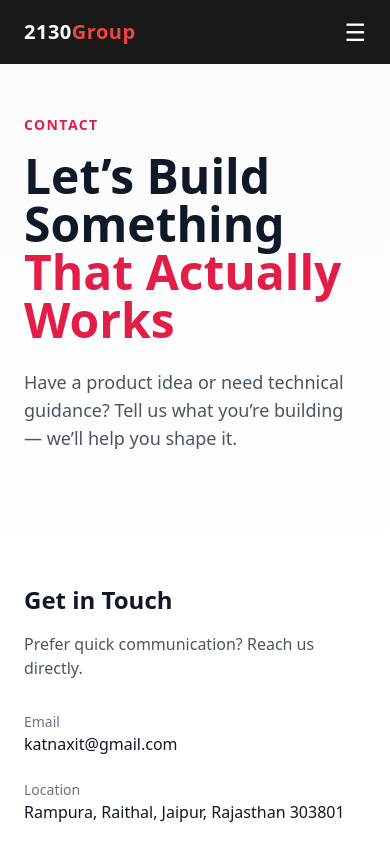
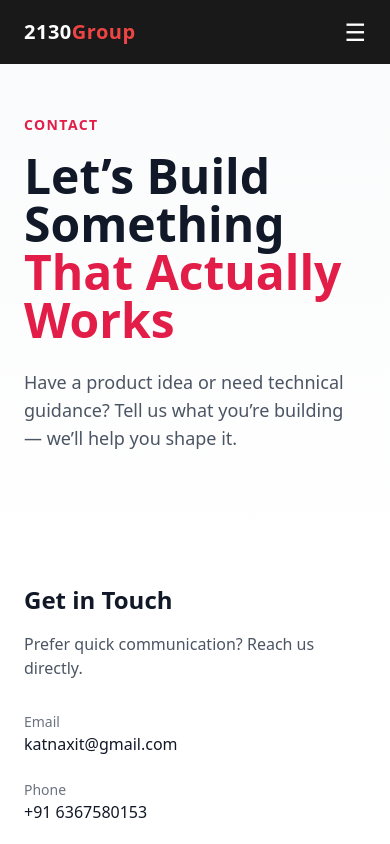
Before and after one commit to manavyaduvanshi2130/2130-group-website, a React (Vite) app: page /contact in a window 390 px wide. Shown: the top 844 px of the page. Built offline with nearby package versions, Linux system fonts and the light colour scheme.

Commit message:
Update Contact page with phone details and cleanup
Removed console log placeholder for backend integration and added phone contact information.

```diff
--- a/src/Pages/Contact.jsx
+++ b/src/Pages/Contact.jsx
@@ -27,15 +27,8 @@ export default function Contact() {
 
     setLoading(true);
 
-    /* ===============================
-       SEND QUERY (BACKEND READY)
-       ===============================
-       Replace console.log with fetch()
-       when backend is ready
-    */
     console.log("New Contact Query:", formData);
 
-    // Simulate request delay
     setTimeout(() => {
       setLoading(false);
       setSuccess(true);
@@ -96,6 +89,17 @@ export default function Contact() {
                   <p className="font-medium text-gray-900">
                     katnaxit@gmail.com
                   </p>
+                </div>
+
+                {/* ✅ PHONE ADDED HERE */}
+                <div>
+                  <p className="text-sm text-gray-500">Phone</p>
+                  <a
+                    href="tel:+916367580153"
+                    className="font-medium text-gray-900 hover:text-rose-600 transition"
+                  >
+                    +91 6367580153
+                  </a>
                 </div>
 
                 <div>
```
